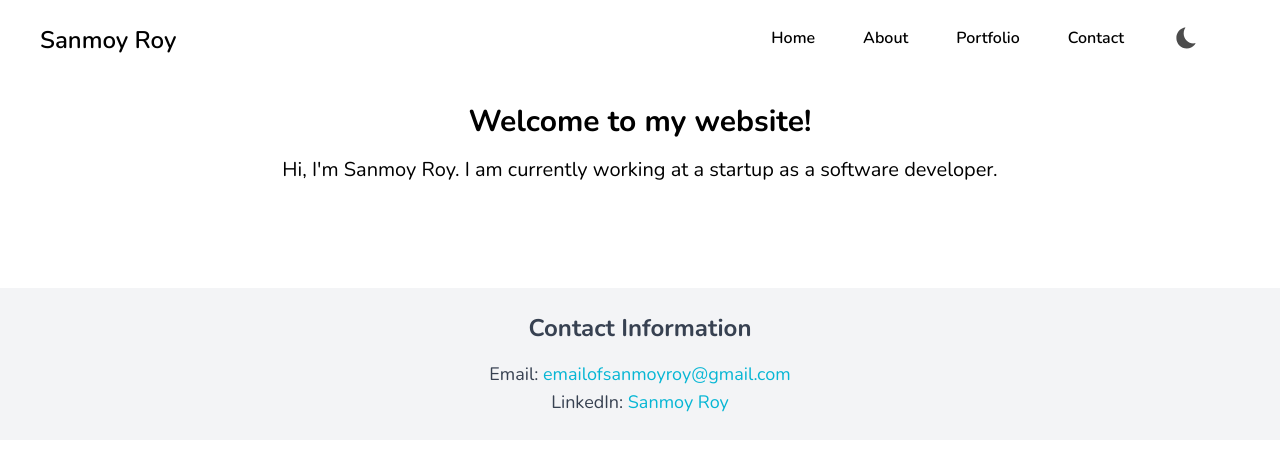
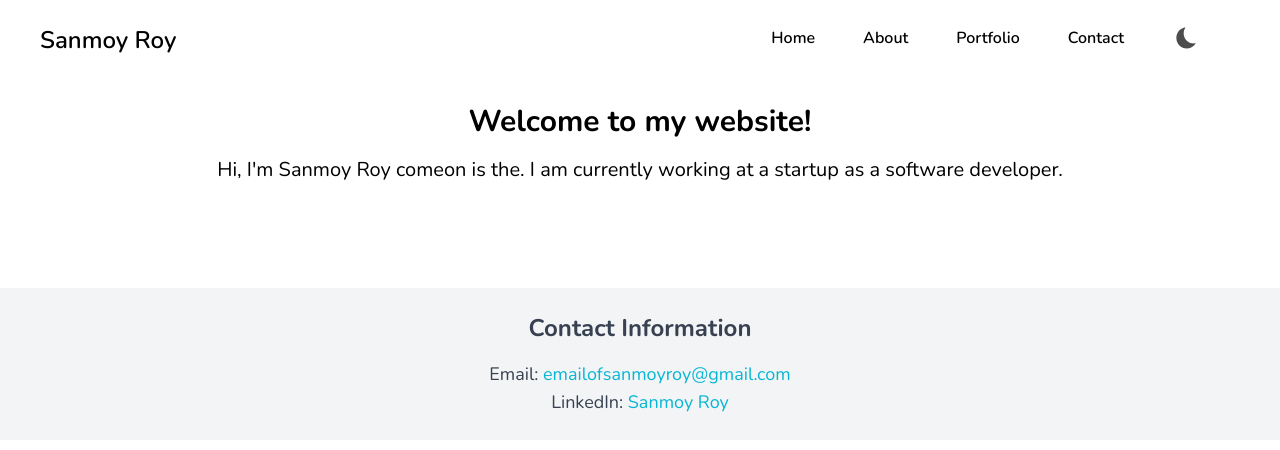
Before and after one commit to Sanmoy1/PortfolioWebsite, a website built with Vite: page index.html in a window 1280 px wide. Built offline with nearby package versions, Linux system fonts and the light colour scheme.

Commit message:
edit in the text

```diff
--- a/index.html
+++ b/index.html
@@ -34,7 +34,7 @@
     <!-- Welcome Text Section -->
     <section class="welcome-section">
         <h2 class="welcome-text">Welcome to my website!</h2>
-        <p class="intro-text">Hi, I'm Sanmoy Roy. I am currently working at a startup as a software developer.</p>
+        <p class="intro-text">Hi, I'm Sanmoy Roy comeon is the. I am currently working at a startup as a software developer.</p>
     </section>
 
     <!-- Footer Section -->
```
